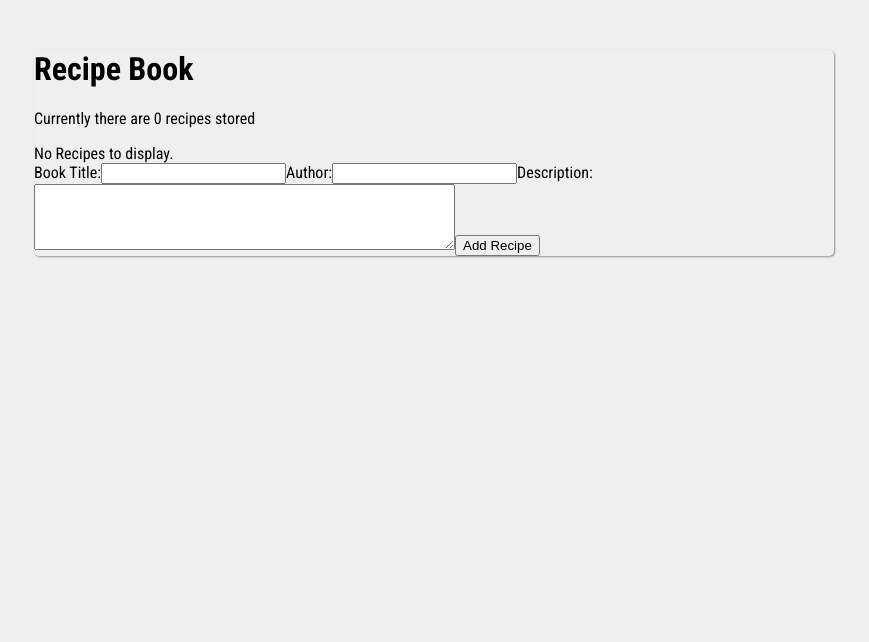
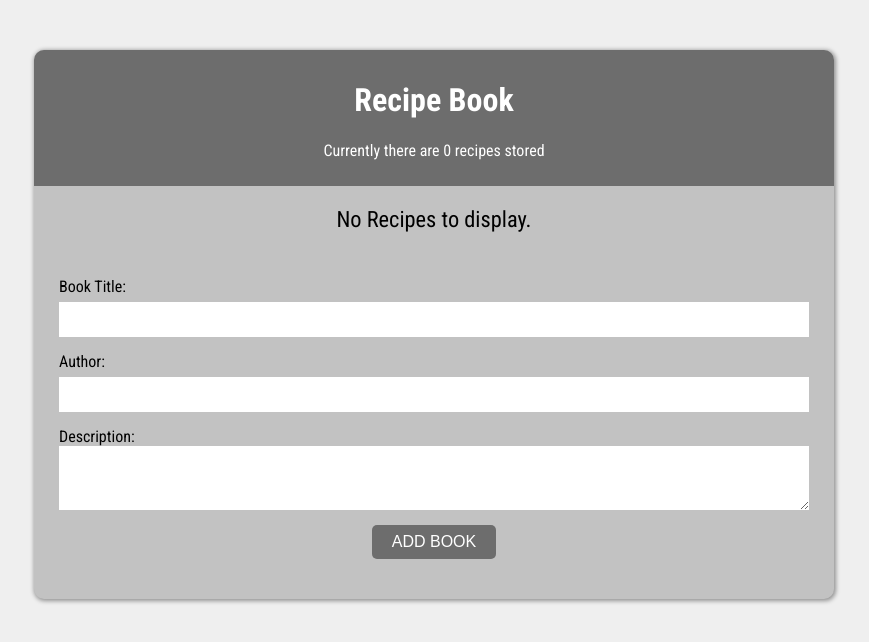
Before and after one commit to Pinetart/Doodle-Projects, a React (Create React App) app: page / in a window 1280 px wide. Shown: the top 642 px of the page, without its empty margins (206-1075 px from the left). Built offline with nearby package versions, Linux system fonts and the light colour scheme.

Commit message:
Review Complete

```diff
--- a/src/components/RecipeForm.js
+++ b/src/components/RecipeForm.js
@@ -22,6 +22,7 @@ const RecipeForm = () => {
     <form onSubmit={handleSubmit}>
       <label htmlFor="title">Book Title:</label>
       <input
+        required
         id="title"
         type="text"
         value={title}
@@ -32,6 +33,7 @@ const RecipeForm = () => {
         id="author"
         type="text"
         value={author}
+        required
         onChange={(e) => setAuthor(e.target.value)}
       />
       <label htmlFor="description">Description:</label>
@@ -40,9 +42,10 @@ const RecipeForm = () => {
         id="description"
         rows="4"
         cols="50"
+        required
         onChange={(e) => setDescription(e.target.value)}
       />
-      <button type="submit">Add Recipe</button>
+      <input type="submit" value="ADD BOOK" />
     </form>
   );
 };
--- a/src/context/RecipeContext.js
+++ b/src/context/RecipeContext.js
@@ -1,4 +1,4 @@
-import { createContext, useReducer } from "react";
+import { createContext, useEffect, useReducer } from "react";
 import { v4 as uuid } from "uuid";
 
 export const RecipeContext = createContext();
@@ -23,7 +23,14 @@ const recipeReducer = (state, action) => {
 };
 
 const RecipeContextProvider = ({ children }) => {
-  const [recipes, dispatch] = useReducer(recipeReducer, []);
+  const [recipes, dispatch] = useReducer(recipeReducer, [], () => {
+    const localData = localStorage.getItem("recipes");
+    return localData ? JSON.parse(localData) : [];
+  });
+
+  useEffect(() => {
+    localStorage.setItem("recipes", JSON.stringify(recipes));
+  }, [recipes]);
 
   const addRecipe = (title, author, description) => {
     dispatch({
--- a/src/index.css
+++ b/src/index.css
@@ -9,6 +9,80 @@ body {
   max-width: 800px;
   margin: 50px auto;
   width: 90%;
-  box-shadow: 1px 1px 2px 0px #00000063;
+  box-shadow: 1px 1px 4px 1px #00000063;
+  overflow: hidden;
+  border-radius: 10px 10px 10px 10px;
+  background: rgb(194, 194, 194);
+}
+.navbar {
+  padding: 10px 20px;
+  text-align: center;
+  background: #6d6d6d;
+  color: white;
+}
+.recipe-list {
+  padding: 20px;
+}
+.recipe-list ul {
+  padding: 0;
+  list-style-type: none;
+}
+.recipe-list li {
+  color: white;
+  border-radius: 4px;
+  padding: 10px;
+  margin: 15px 0px;
+  cursor: pointer;
+}
+.recipe-list li:hover {
+  opacity: 0.7;
+  transition: 0.1s;
+}
+.recipe-list .title {
+  font-weight: bold;
+  font-size: 1.3em;
+}
+.recipe-list .author {
+  font-size: 0.9em;
+  color: #ddd;
+}
+.recipe-list .description {
+  padding-top: 7px;
+  font-size: 1.1em;
+  color: rgb(245, 245, 245);
+}
+.empty {
+  margin: 20px;
+  text-align: center;
+  font-size: 1.4em;
+}
+form {
+  padding: 25px;
+}
+input[type="text"] {
+  width: 100%;
+  padding: 10px;
+  box-sizing: border-box;
+  margin: 6px 0 15px 0;
+  border: 0;
+  outline-color: #8b868649;
+}
+form textarea {
+  display: block;
+  width: 100%;
+  box-sizing: border-box;
+  outline-color: #8b868649;
+  border: 0;
+}
+input[type="submit"] {
+  margin: 15px auto;
+  background: #6d6d6d;
+  cursor: pointer;
+  color: white;
+  border: 0;
+  outline: none;
+  padding: 8px 20px;
+  display: block;
   border-radius: 5px;
+  font-size: 1em;
 }
```
